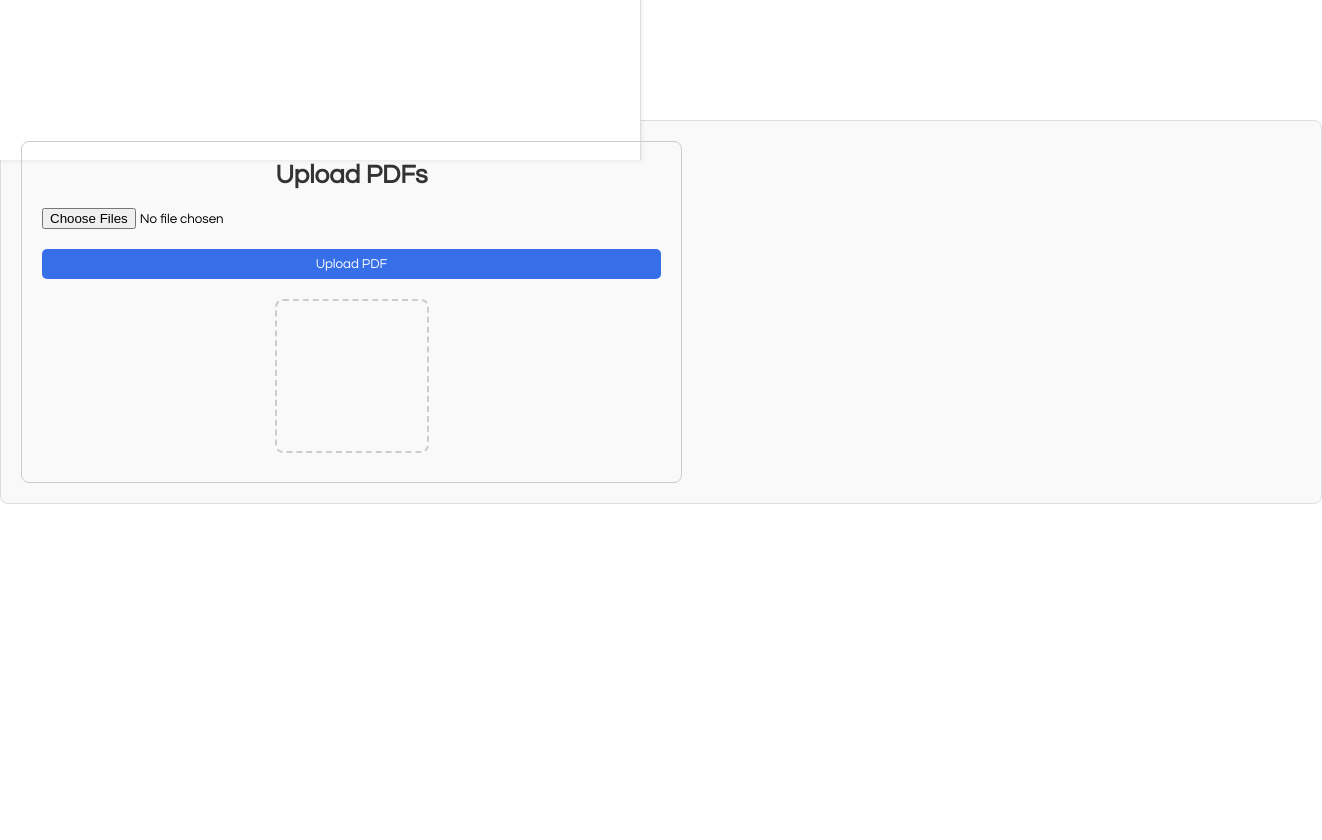
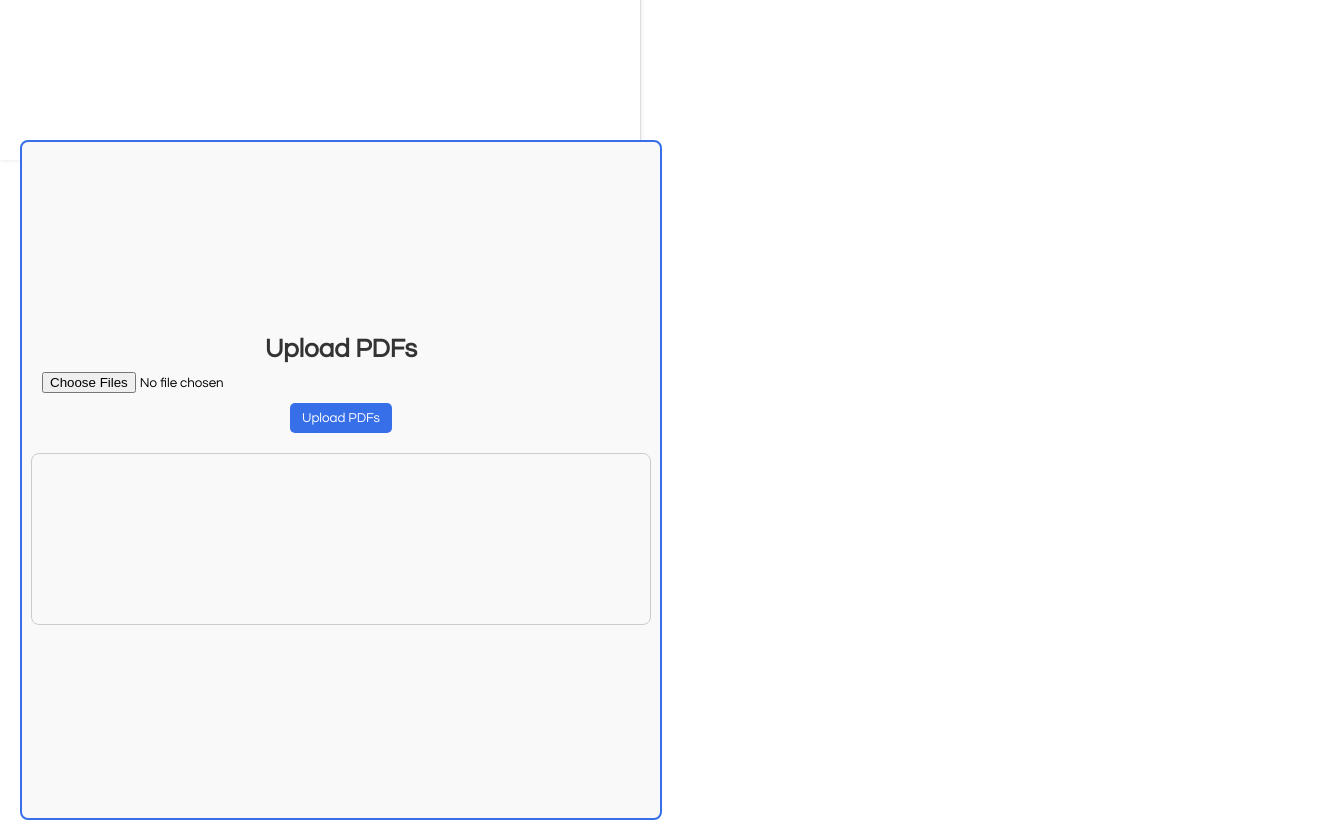
Before and after one commit to zahrakhan010/COE-AI-web-page, a plain HTML site: page index.html in a window 1280 px wide. Shown: the part 2260-3100 px from the top of the page, 1322 px wide, since content can reach past the window. Before the commit the page ends 2764 px from the top, so only its background shows below. Drawn offline with Linux system fonts and the light colour scheme; a script that the page names is missing.

Commit message:
pdf layout corrected

```diff
--- a/css/style.css
+++ b/css/style.css
@@ -265,15 +265,9 @@ section {
 
 /* pdf styling */
 
-
 .pdf-upload-section {
     display: flex;
     padding: 20px;
-    background-color: #f9f9f9;
-    border: 1px solid #ddd;
-    border-radius: 8px;
-    width: 100%; /* Full width of the section */
-    height: auto; /* Allow dynamic height */
 }
 
 .pdf-upload-container {
@@ -282,12 +276,11 @@ section {
     flex-direction: column;
     align-items: center; /* Center items horizontally */
     justify-content: center; /* Center items vertically */
-    gap: 10px; /* Spacing between elements */
-    width: 300px; /* Fixed width for the container */
-    height: 300px; /* Fixed height for the container */
-    border: 1px solid #ccc; /* Border for the upload container */
+    border: 2px solid #376fe9; /* Boundary box for the container */
     border-radius: 8px; /* Rounded corners */
     padding: 20px; /* Padding inside the container */
+    background-color: #f9f9f9; /* Light background color */
+    width: 300px; /* Fixed width for the container */
 }
 
 .pdf-upload-container h2 {
@@ -300,13 +293,13 @@ section {
 }
 
 button {
-    padding: 8px 16px; /* Medium button size */
+    padding: 8px 12px; /* Smaller button size */
     background-color: #376fe9;
     color: white;
     border: none;
     border-radius: 5px;
     cursor: pointer;
-    width: 100%; /* Full width */
+    width: auto; /* Automatic width */
 }
 
 button:hover {
@@ -314,32 +307,23 @@ button:hover {
 }
 
 .uploaded-pdfs {
-    flex: 1;
-    display: flex;
-    align-items: center; /* Center items vertically */
-    justify-content: center; /* Center items horizontally */
-}
-
-.pdf-display {
-    display: flex;
-    flex-direction: column;
-    align-items: center;
-    border: 2px dashed #ccc; /* Dashed border for the PDF display area */
-    width: 150px; /* Set fixed width */
-    height: 150px; /* Set fixed height */
-    justify-content: center; /* Center items vertically */
+    margin-top: 20px; /* Space above the PDF display */
+    border: 1px solid #ccc; /* Border for the PDF display area */
     border-radius: 8px; /* Rounded corners */
+    padding: 10px; /* Padding inside the PDF display */
+    width: 100%; /* Full width of the container */
+    height: 150px; /* Fixed height */
+    overflow-y: auto; /* Scroll if overflow */
 }
 
 .pdf-block {
     display: flex;
-    flex-direction: row;
     align-items: center;
     margin-top: 5px; /* Space between PDF icons */
 }
 
 .pdf-icon {
-    width: 30px; /* Reduced size for PDF icon */
-    height: 30px; /* Reduced size for PDF icon */
+    width: 25px; /* Smaller size for PDF icon */
+    height: 25px; /* Smaller size for PDF icon */
     margin-right: 5px; /* Space between icon and text */
 }
--- a/index.html
+++ b/index.html
@@ -93,7 +93,7 @@
 				<div class="pdf-upload-container">
 					<h2>Upload PDFs</h2>
 					<input type="file" id="pdfInput" accept=".pdf" multiple>
-					<button id="uploadBtn" onclick="handleFileUpload()">Upload PDF</button>
+					<button id="uploadBtn" onclick="handleFileUpload()">Upload PDFs</button>
 					<div class="uploaded-pdfs">
 						<div id="pdfDisplay" class="pdf-display"></div>
 					</div>
@@ -134,15 +134,6 @@
 
 						pdfDisplay.appendChild(block);
 					});
-				}
-
-				function submitPDFs() {
-					if (uploadedFiles.length === 0) {
-						alert("Please upload at least one PDF file.");
-						return;
-					}
-					alert(`${uploadedFiles.length} PDFs submitted for processing.`);
-					// Implement further logic for sending PDFs to the server or processing them here
 				}
 			</script>
 
```
